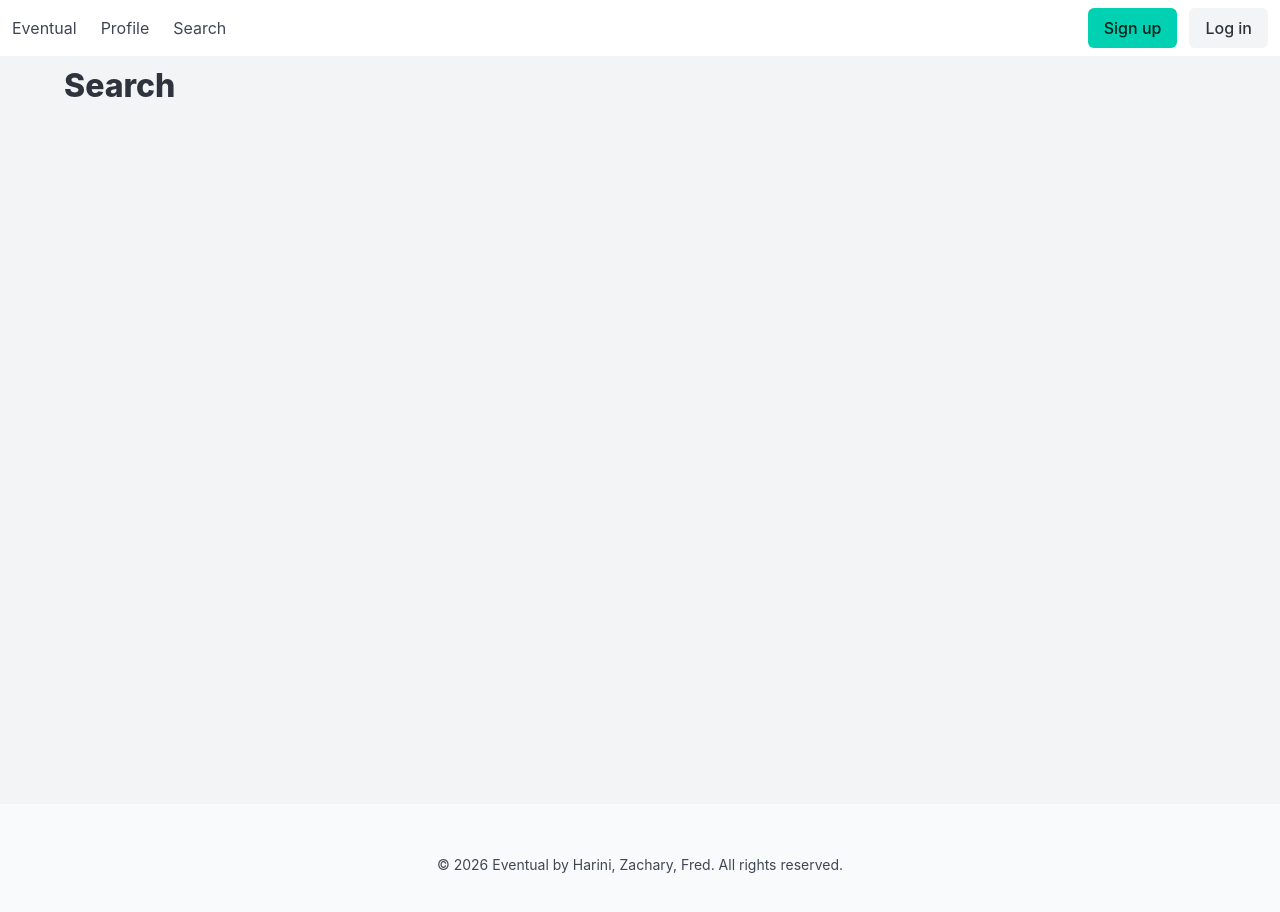
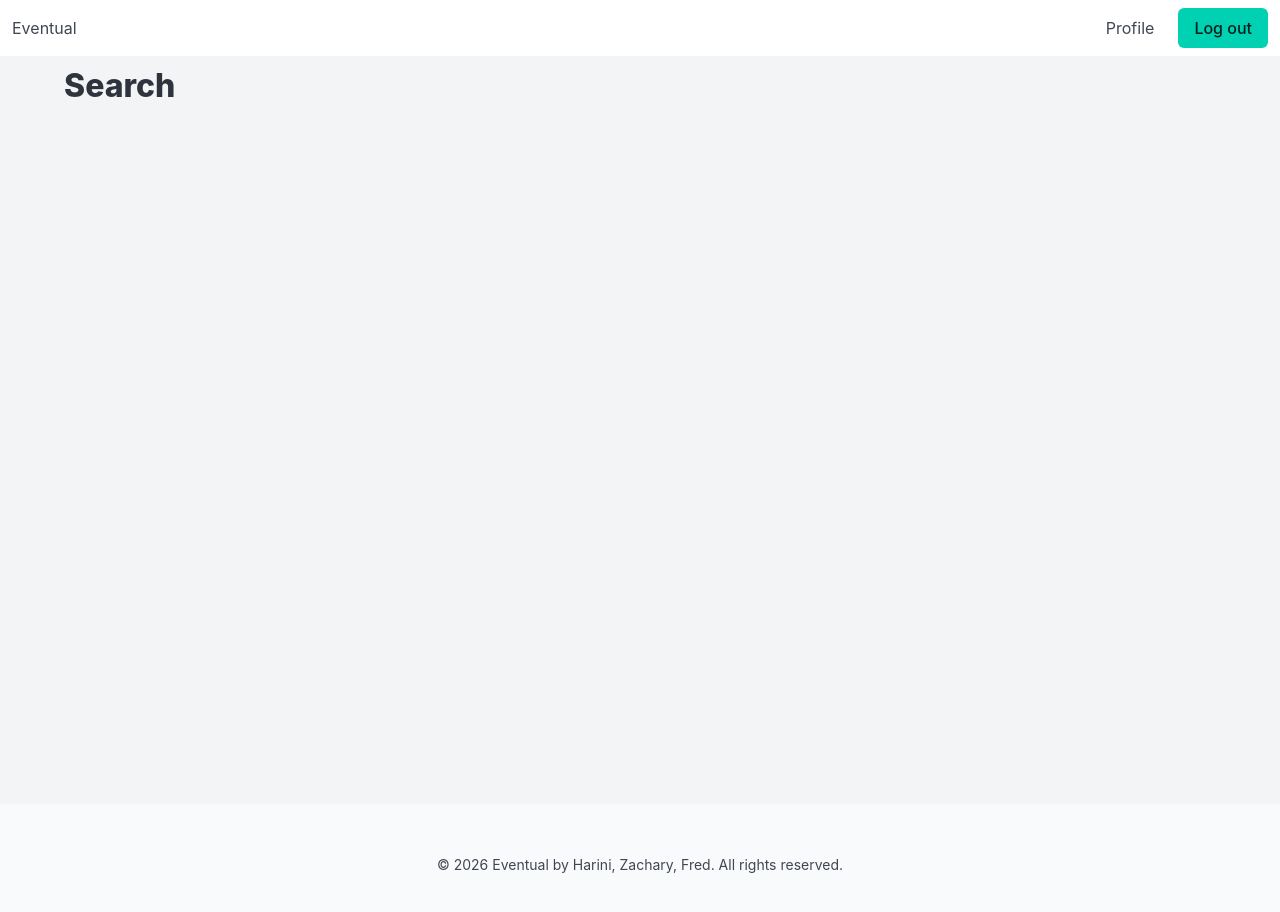
Before and after one commit to CS7319/CS7319-FinalProject-Group06-Natarajan-Suzuki-Belotte, an Angular app in the folder selected/eventual.frontend/: page /search in a window 1280 px wide. Shown: the top 912 px of the page. Built offline with nearby package versions, Linux system fonts and the light colour scheme; sample sign-in values are in the browser's storage.

Commit message:
refactor user workflow

```diff
--- a/selected/eventual.frontend/src/app/features/profile/profile.html
+++ b/selected/eventual.frontend/src/app/features/profile/profile.html
@@ -5,8 +5,7 @@
 
   @if (userInfo) {
     <div>
-      <p>First Name: {{ userInfo.firstName }}</p>
-      <p>Last Name: {{ userInfo.lastName }}</p>
+      <p>First Name: {{ userInfo.name }}</p>
     </div>
   }
 </section>
--- a/selected/eventual.frontend/src/app/features/profile/profile.service.ts
+++ b/selected/eventual.frontend/src/app/features/profile/profile.service.ts
@@ -13,11 +13,11 @@ export class ProfileService {
     return this.httpClient.get<UserInfo>('/api/users/me', { params: { email: user.email } });
   }
 
-  login(user: UserAccount): Observable<UserAccount> {
-    return this.httpClient.post<UserAccount>('/api/users/login', user);
+  login(user: UserAccount): Observable<UserInfo> {
+    return this.httpClient.post<UserInfo>('/api/users/login', user);
   }
 
-  signUp(user: UserAccount): Observable<UserAccount> {
-    return this.httpClient.post<UserAccount>('/api/users/register', user);
+  signUp(user: UserAccount): Observable<UserInfo> {
+    return this.httpClient.post<UserInfo>('/api/users/register', user);
   }
 }
--- a/selected/eventual.frontend/src/app/features/profile/profile.ts
+++ b/selected/eventual.frontend/src/app/features/profile/profile.ts
@@ -1,4 +1,4 @@
-import { Component, inject } from '@angular/core';
+import { Component, inject, OnInit } from '@angular/core';
 import { ProfileService } from './profile.service';
 import { UserInfo } from './profile.data';
 
@@ -8,12 +8,16 @@ import { UserInfo } from './profile.data';
   templateUrl: './profile.html',
   styleUrl: './profile.scss',
 })
-export class Profile {
+export class Profile implements OnInit {
   private readonly profileService = inject(ProfileService);
 
   userInfo: UserInfo = {} as UserInfo;
 
-  getUserInfo() {
-    this.profileService.getUserInfo({} as any).subscribe((userInfo) => (this.userInfo = userInfo));
+  ngOnInit() {
+    const user = JSON.parse(localStorage.getItem('user') || '{}');
+
+    if (user.email) {
+      this.profileService.getUserInfo(user).subscribe((info) => (this.userInfo = info));
+    }
   }
 }
--- a/selected/eventual.frontend/src/app/shared/page-header/page-header.html
+++ b/selected/eventual.frontend/src/app/shared/page-header/page-header.html
@@ -1,7 +1,7 @@
 <header>
   <nav class="navbar" role="navigation">
     <div class="navbar-brand">
-      <a class="navbar-item" routerLink="">
+      <a class="navbar-item" routerLink="/search">
         <h1>Eventual</h1>
       </a>
 
@@ -14,15 +14,11 @@
     </div>
 
     <div id="navbarMain" class="navbar-menu">
-      <div class="navbar-start">
-        <a class="navbar-item" routerLink="/profile">Profile</a>
-        <a class="navbar-item" routerLink="/search">Search</a>
-      </div>
-
       <div class="navbar-end">
         <div class="navbar-item">
           <div class="buttons">
-            @if (user.isAuthenticated) {
+            @if (userInfo.email) {
+              <a class="navbar-item" routerLink="/profile">Profile</a>
               <a class="button is-primary" (click)="logOut()">Log out</a>
             } @else {
               <a class="button is-primary" (click)="signUp()">Sign up</a>
--- a/selected/eventual.frontend/src/app/shared/page-header/page-header.ts
+++ b/selected/eventual.frontend/src/app/shared/page-header/page-header.ts
@@ -1,7 +1,7 @@
-import { Component, inject } from '@angular/core';
+import { Component, inject, OnInit } from '@angular/core';
 import { RouterModule } from '@angular/router';
 import { ProfileService } from '../../features/profile/profile.service';
-import { UserAccount } from '../../features/profile/profile.data';
+import { UserAccount, UserInfo } from '../../features/profile/profile.data';
 
 @Component({
   selector: 'app-page-header',
@@ -9,25 +9,32 @@ import { UserAccount } from '../../features/profile/profile.data';
   templateUrl: './page-header.html',
   styleUrl: './page-header.scss',
 })
-export class PageHeader {
+export class PageHeader implements OnInit {
   private readonly profileService = inject(ProfileService);
 
-  user: UserAccount = {
-    email: '',
-    isAuthenticated: false,
-    password: '',
-    username: '',
-  };
+  userAccount: UserAccount = {} as UserAccount;
+  userInfo: UserInfo = {} as UserInfo;
+
+  ngOnInit(): void {
+    this.userInfo = JSON.parse(localStorage.getItem('user') || '{}');
+  }
 
   logIn() {
-    this.profileService.login(this.user).subscribe((user) => (this.user = user));
+    this.profileService.login(this.userAccount).subscribe(this.handleUserInfo);
   }
 
   logOut() {
-    this.user = {} as UserAccount;
+    localStorage.removeItem('user');
   }
 
   signUp() {
-    this.profileService.signUp(this.user).subscribe((user) => (this.user = user));
+    this.profileService.signUp(this.userAccount).subscribe(this.handleUserInfo);
+  }
+
+  private handleUserInfo(user: UserInfo) {
+    if (!user.email) return;
+
+    this.userInfo = user;
+    localStorage.setItem('user', JSON.stringify(user));
   }
 }
```
Also changed, not shown: selected/eventual.frontend/src/app/features/profile/profile.data.ts (+4 -5 lines).
